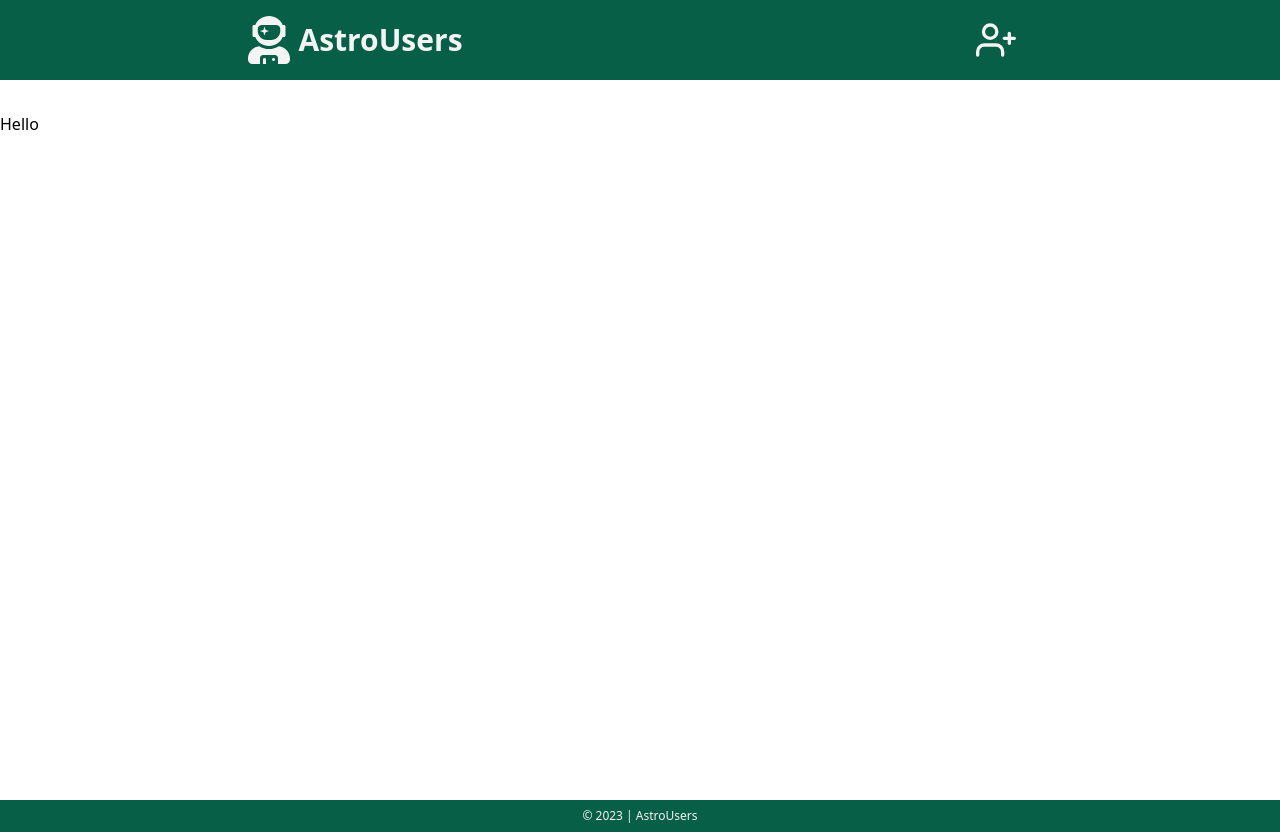
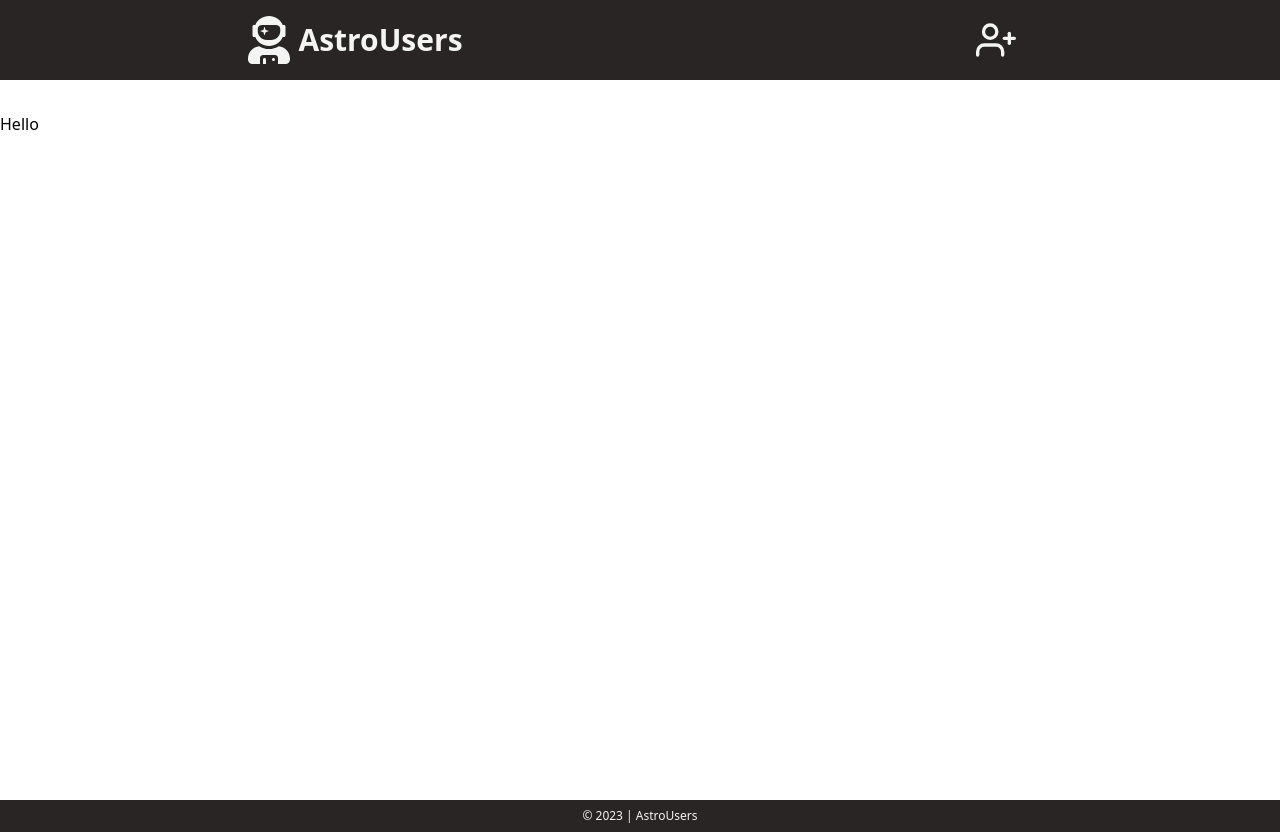
Before and after one commit to pinkjagnie/users-cards-project, a Next.js app: page / in a window 1280 px wide. Built offline with nearby package versions, Linux system fonts and the light colour scheme.

Commit message:
Changed color theme in style.js

```diff
--- a/src/style.js
+++ b/src/style.js
@@ -1,8 +1,8 @@
 const styles = {
-  basicBackgroundColor: "bg-emerald-800",
+  basicBackgroundColor: "bg-stone-800",
   basicTextColor: "text-zinc-100",
   hoverBasicBackgroundColor: "hover:bg-zinc-100",
-  hoverBasicTextColor: "hover:text-emerald-800",
+  hoverBasicTextColor: "hover:text-stone-800",
 
   mainBackgroundColor: "bg-zinc-100",
   mainTextColor: "text-slate-900"
```
